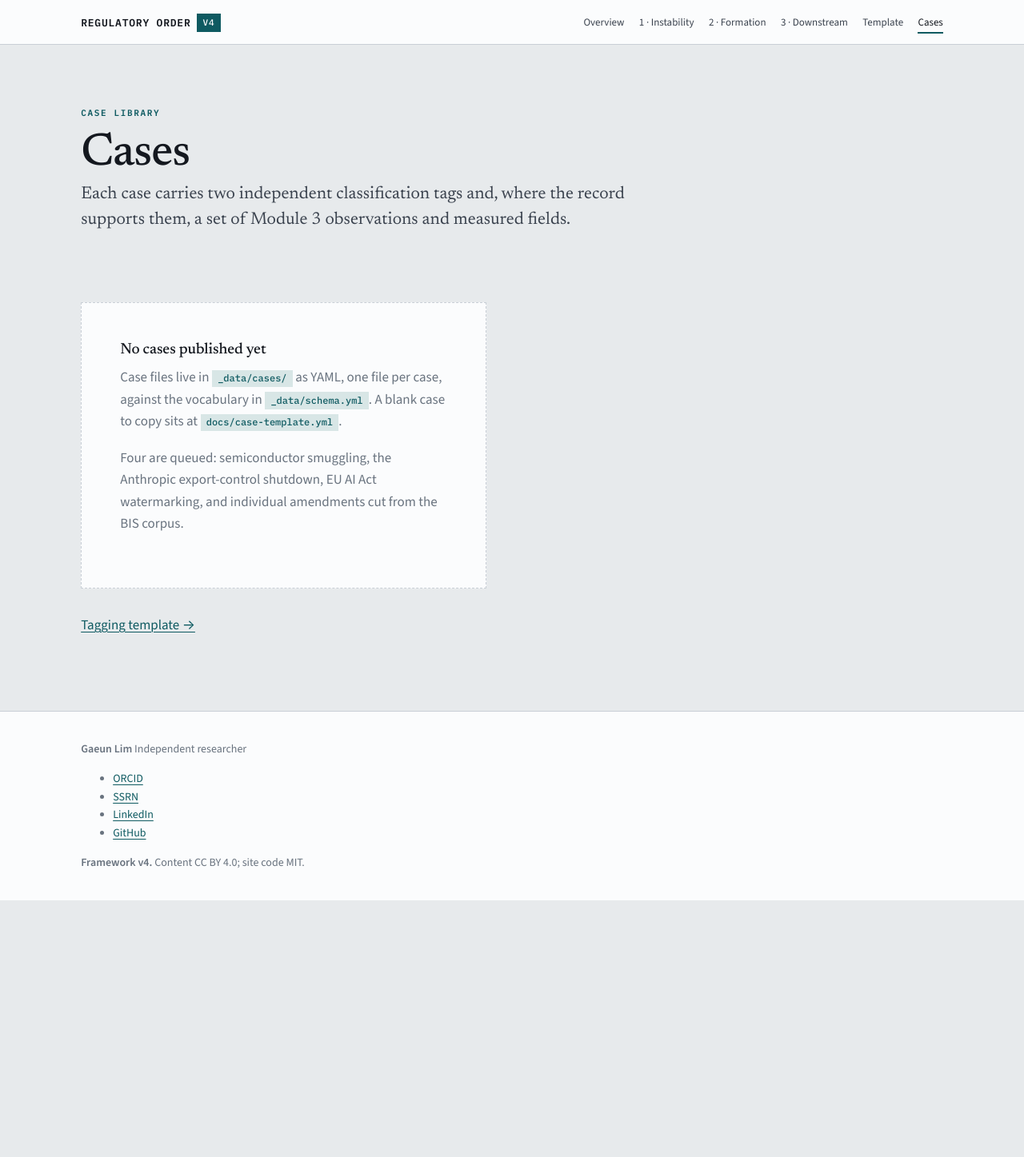
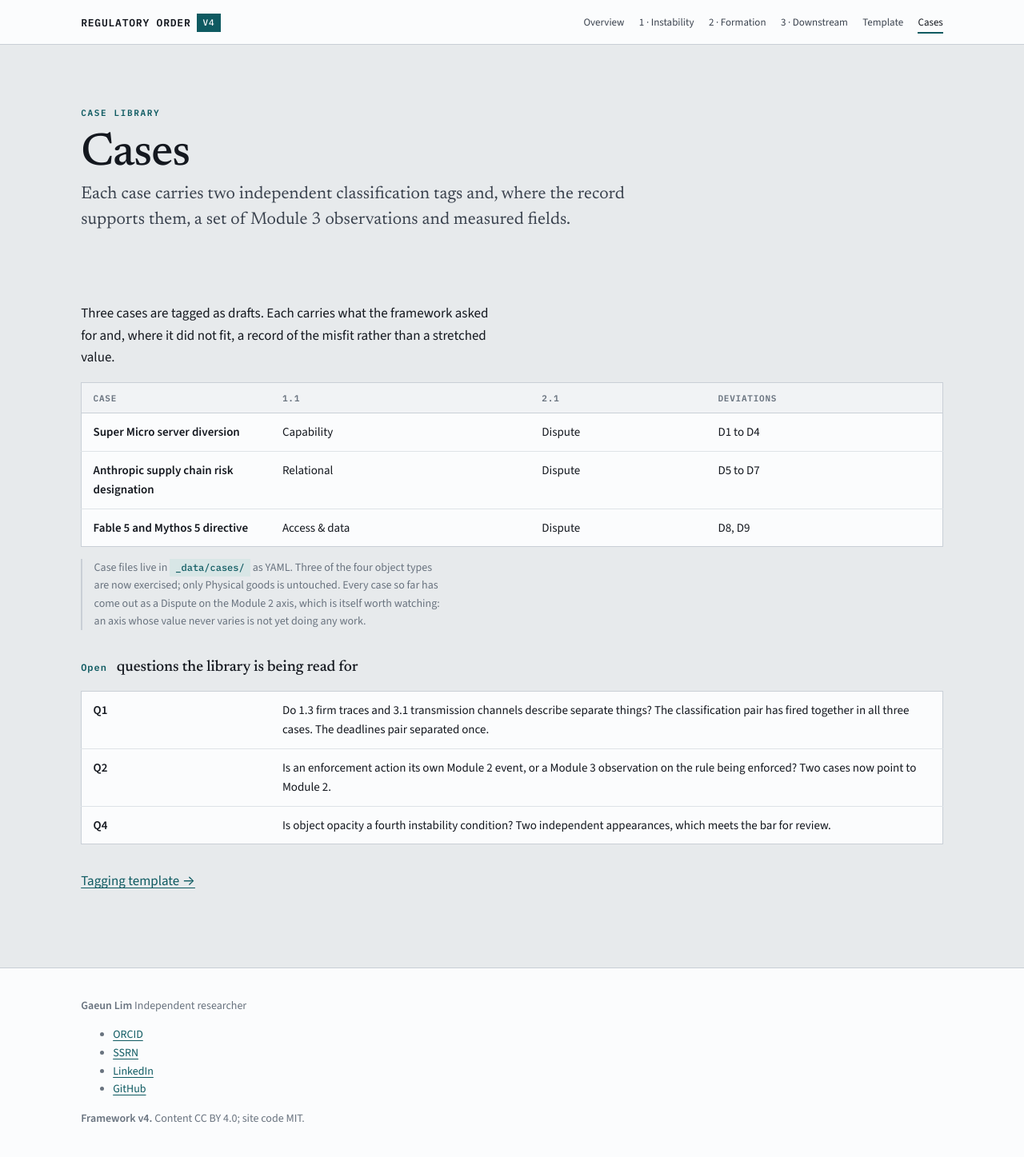
Before and after one commit to GaeunLim01/regulatory-order, a Jekyll site: the page built from cases/index.html, in a window 1280 px wide. Shown: the whole page at 80% size. Built offline with Jekyll 4.4.1, drawn with Linux system fonts in a browser that asks for light colours; before the commit the page ends 1126 px from its top, so only the background shows below that.

Commit message:
Add files via upload

```diff
--- a/cases/index.html
+++ b/cases/index.html
@@ -15,11 +15,26 @@ description: Cases tagged on both classification axes, with Module 3 observation
 
 <section class="section">
   <div class="shell">
-    <div class="empty">
-      <h3>No cases published yet</h3>
-      <p>Case files live in <span class="tag">_data/cases/</span> as YAML, one file per case, against the vocabulary in <span class="tag">_data/schema.yml</span>. A blank case to copy sits at <span class="tag">docs/case-template.yml</span>.</p>
-      <p>Four are queued: semiconductor smuggling, the Anthropic export-control shutdown, EU AI Act watermarking, and individual amendments cut from the BIS corpus.</p>
-    </div>
+    <p class="lede">Three cases are tagged as drafts. Each carries what the framework asked for and, where it did not fit, a record of the misfit rather than a stretched value.</p>
+    <table class="spec">
+      <thead><tr><th>Case</th><th>1.1</th><th>2.1</th><th>Deviations</th></tr></thead>
+      <tbody>
+        <tr><th scope="row">Super Micro server diversion</th><td>Capability</td><td>Dispute</td><td>D1 to D4</td></tr>
+        <tr><th scope="row">Anthropic supply chain risk designation</th><td>Relational</td><td>Dispute</td><td>D5 to D7</td></tr>
+        <tr><th scope="row">Fable 5 and Mythos 5 directive</th><td>Access &amp; data</td><td>Dispute</td><td>D8, D9</td></tr>
+      </tbody>
+    </table>
+    <p class="note">Case files live in <span class="tag">_data/cases/</span> as YAML. Three of the four object types are now exercised; only Physical goods is untouched. Every case so far has come out as a Dispute on the Module 2 axis, which is itself worth watching: an axis whose value never varies is not yet doing any work.</p>
+
+    <h3 class="sub"><span>Open</span> questions the library is being read for</h3>
+    <table class="spec">
+      <tbody>
+        <tr><th scope="row">Q1</th><td>Do 1.3 firm traces and 3.1 transmission channels describe separate things? The classification pair has fired together in all three cases. The deadlines pair separated once.</td></tr>
+        <tr><th scope="row">Q2</th><td>Is an enforcement action its own Module 2 event, or a Module 3 observation on the rule being enforced? Two cases now point to Module 2.</td></tr>
+        <tr><th scope="row">Q4</th><td>Is object opacity a fourth instability condition? Two independent appearances, which meets the bar for review.</td></tr>
+      </tbody>
+    </table>
+
     <p style="margin-top:2rem"><a href="{{ '/method/' | relative_url }}">Tagging template →</a></p>
   </div>
 </section>
```
